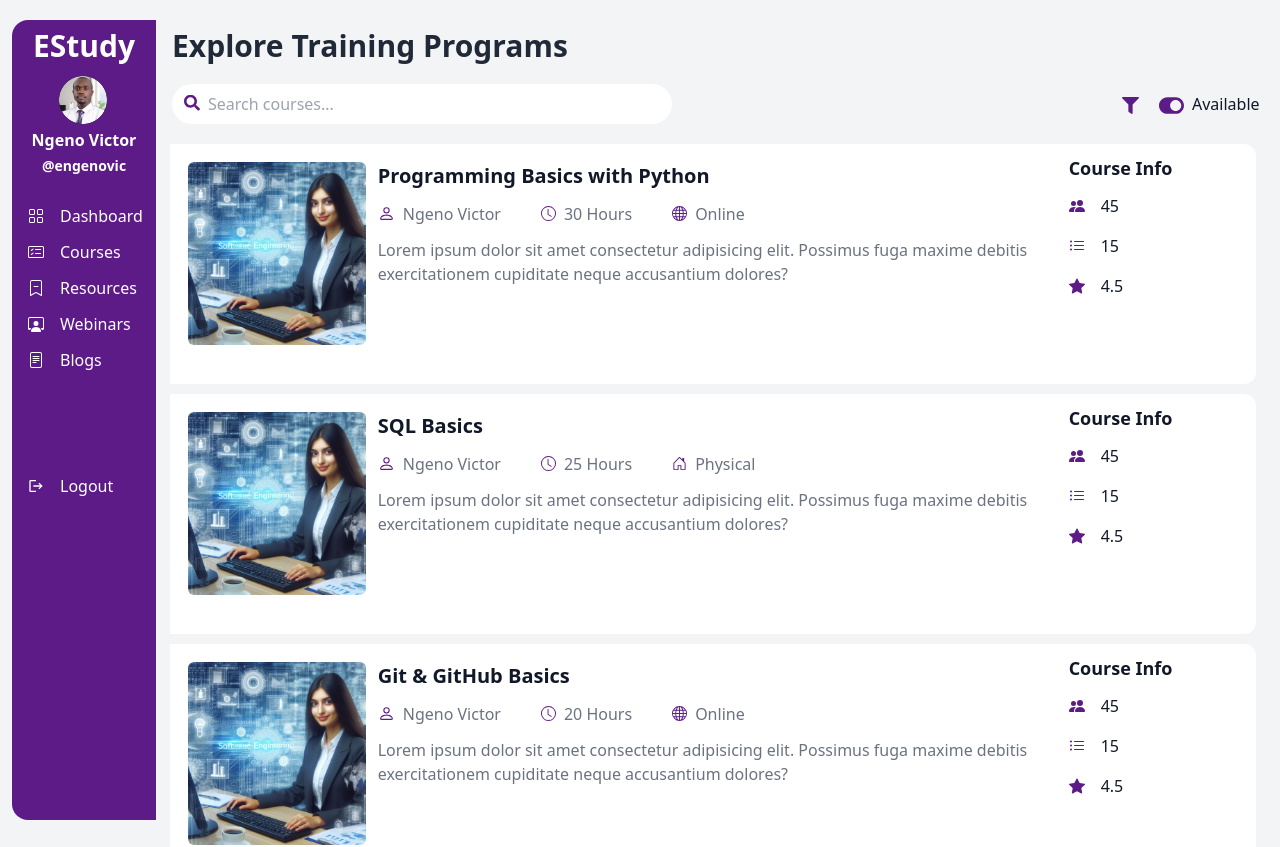
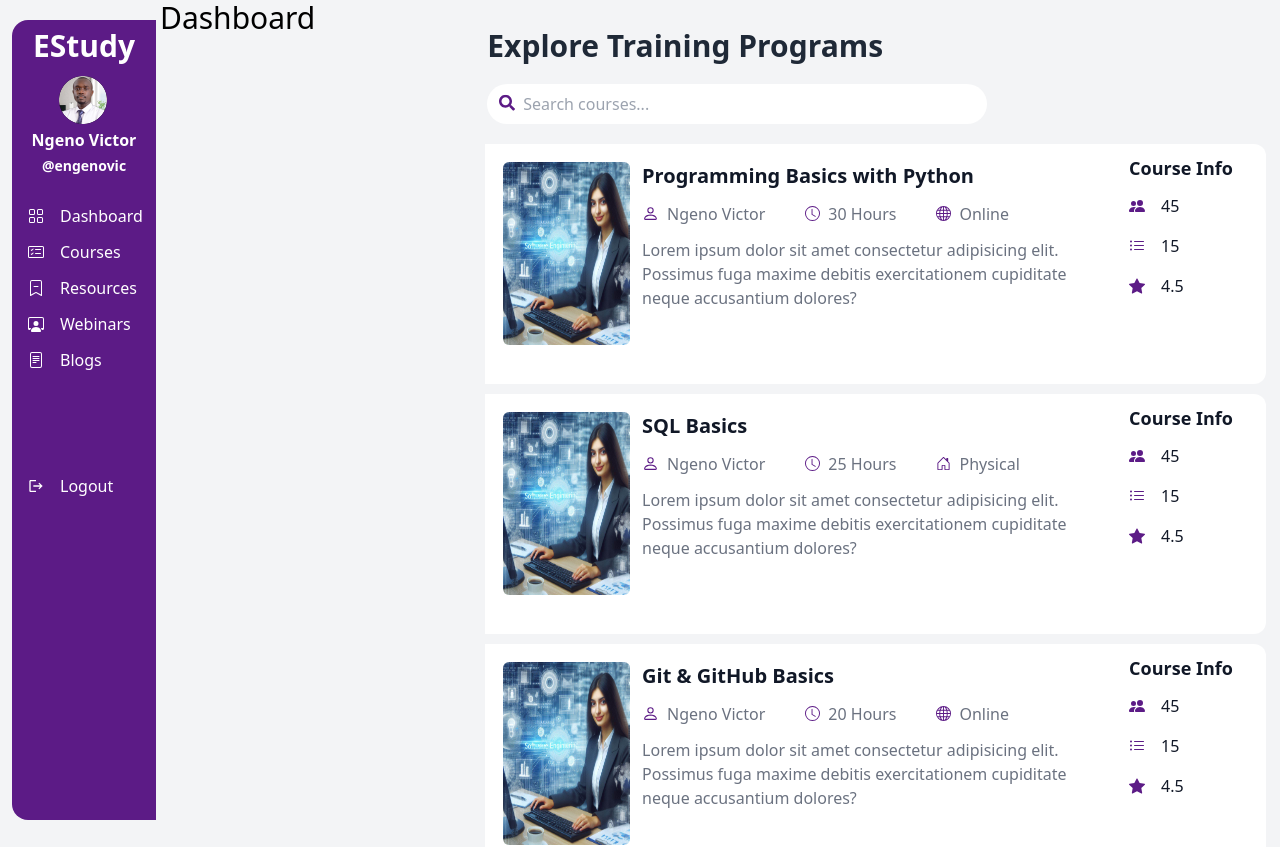
Before and after one commit to brigitchelangat/Estudy-React-Tailwind, a React (Create React App) app in the folder courses/: page / in a window 1280 px wide. Shown: the top 847 px of the page. Built offline with nearby package versions, Linux system fonts and the light colour scheme.

Commit message:
Routing with react-router

```diff
--- a/courses/package.json
+++ b/courses/package.json
@@ -9,6 +9,7 @@
     "react": "^18.3.1",
     "react-dom": "^18.3.1",
     "react-icons": "^5.3.0",
+    "react-router-dom": "^6.27.0",
     "react-scripts": "^5.0.1",
     "web-vitals": "^2.1.4"
   },
--- a/courses/src/App.js
+++ b/courses/src/App.js
@@ -1,13 +1,30 @@
 
 import React from 'react';
-import Courses from './components/Courses';
 import './App.css';
 import Navigation from './components/Navigation';
+import Courses from './components/Courses';
+import Dashboard from './components/Dashboard';
+import Webinars from './components/Webinars';
+import Blogs from './components/Blogs';
+import Resources from './components/Resources';
+import { BrowserRouter , Routes, Route } from "react-router-dom";
+
+
 export default function App() {
   return (
     <div className="App w-full h-full flex flex-row">
       <Navigation/>
-
+      <BrowserRouter>
+      <Routes>
+        <Route path="/" element={<Dashboard />}>
+          <Route path="dashboard" element={<Dashboard />} />
+          <Route path="courses" element={<Courses />} />
+          <Route path="resources" element={<Resources />} />
+          <Route path="webinars" element={<Webinars />} />
+          <Route path="blogs" element={<Blogs />} />
+        </Route>
+      </Routes>
+      </BrowserRouter>
       <Courses/>
 
 
--- a/courses/src/components/Blogs.jsx
+++ b/courses/src/components/Blogs.jsx
@@ -2,7 +2,10 @@ import React from 'react';
 
 const Blogs = () =>{
     return(
-        <h1 className='text-3xl'>Blogs</h1>
+        <div className="h-full ml-40">
+            <h1 className='text-3xl'>Blogs</h1>
+        </div>
+
     );
 }
 export default Blogs;
--- a/courses/src/components/Dashboard.jsx
+++ b/courses/src/components/Dashboard.jsx
@@ -2,7 +2,10 @@ import React from 'react';
 
 const Dashboard = () =>{
     return(
-        <h1 className='text-3xl'>Dashboard</h1>
+        <div className="h-full ml-40">
+            <h1 className='text-3xl'>Dashboard</h1>
+        </div>
+
     );
 }
 export default Dashboard;
--- a/courses/src/components/Resources.jsx
+++ b/courses/src/components/Resources.jsx
@@ -2,7 +2,10 @@ import React from 'react';
 
 const Resources = () =>{
     return(
-        <h1 className='text-3xl'>Resources</h1>
+        <div className="h-full ml-40">
+            <h1 className='text-3xl'>Resources</h1>
+        </div>
+
     );
 }
 export default Resources;
--- a/courses/src/components/Webinars.jsx
+++ b/courses/src/components/Webinars.jsx
@@ -2,7 +2,10 @@ import React from 'react';
 
 const Webinars = () =>{
     return(
-        <h1 className='text-3xl'>Webinars</h1>
+        <div className="h-full ml-40">
+            <h1 className='text-3xl'>Webinars</h1>
+        </div>
+
     );
 }
 export default Webinars;
```
Also changed, not shown: 1 other file (tests, documents, lock files or other folders).
